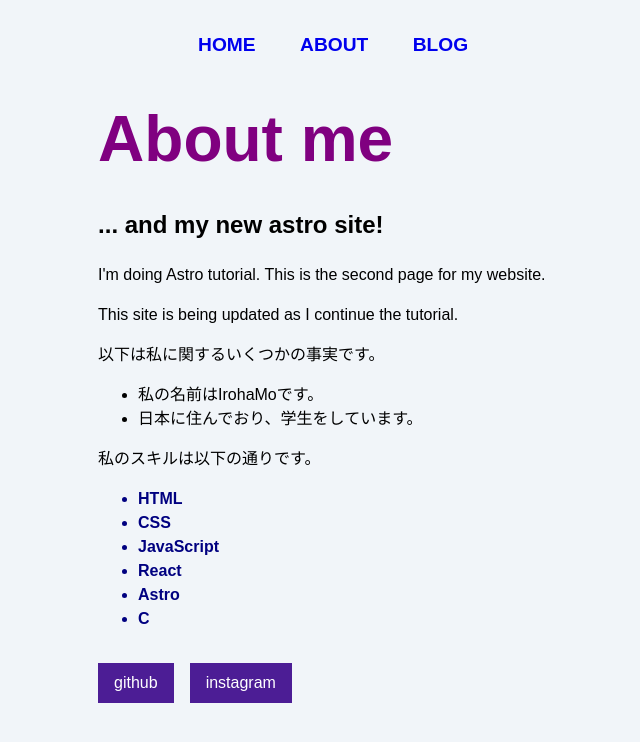
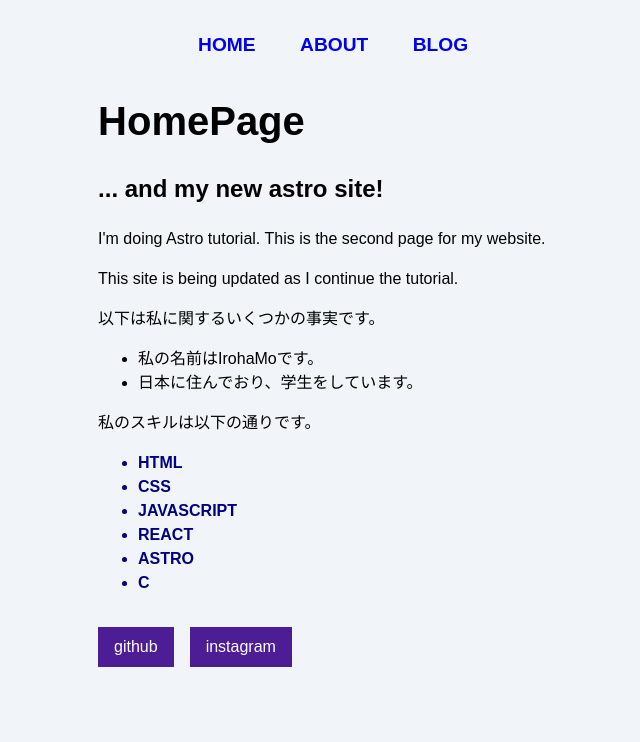
Before and after one commit to IrohaMo/IrohaMo.github.io, an Astro site: page /about in a window 1280 px wide. Shown: the whole page, without its empty margins (202-842 px from the left). Built offline with nearby package versions, Linux system fonts and the light colour scheme; Astro itself is replaced by a stand-in of ours.

Commit message:
refactor: use layout

```diff
--- /dev/null
+++ b/src/layouts/BaseLayout.astro
@@ -0,0 +1,24 @@
+---
+import Header from '../components/Header.astro';
+import Footer from '../components/Footer.astro';
+import '../styles/global.css';
+const pageTitle = "HomePage";
+---
+<html lang="ja">
+  <head>
+    <meta charset="utf-8" />
+    <link rel="icon" type="image/svg+xml" href="/favicon.svg" />
+    <meta name="viewport" content="width=device-width" />
+    <meta name="generator" content={Astro.generator} />
+    <title>{pageTitle}</title>
+  </head>
+  <body>
+    <Header />
+    <h1>{pageTitle}</h1>
+	<slot />
+    <Footer />
+    <script>
+      import "../scripts/menu.js";
+    </script>
+  </body>
+</html>
--- a/src/layouts/Layout.astro
+++ /dev/null
@@ -1,22 +0,0 @@
-<!doctype html>
-<html lang="en">
-	<head>
-		<meta charset="UTF-8" />
-		<meta name="viewport" content="width=device-width" />
-		<link rel="icon" type="image/svg+xml" href="/favicon.svg" />
-		<meta name="generator" content={Astro.generator} />
-		<title>Astro Basics</title>
-	</head>
-	<body>
-		<slot />
-	</body>
-</html>
-
-<style>
-	html,
-	body {
-		margin: 0;
-		width: 100%;
-		height: 100%;
-	}
-</style>
--- a/src/pages/about.astro
+++ b/src/pages/about.astro
@@ -1,7 +1,5 @@
 ---
-import '../styles/global.css'
-import Header from '../components/Header.astro';
-import Footer from '../components/Footer.astro';
+import BaseLayout from "../layouts/BaseLayout.astro";
 const pageTitle = "About me";
 
 const identity = {
@@ -18,28 +16,15 @@ const textCase = "uppercase";
 ---
 
 
-<html lang="ja">
-	<head>
-		<meta charset="utf-8" />
-		<link rel="icon" type="image/svg+xml" href="/favicon.svg" />
-		<meta name="viewport" content"width=device-width" />
-		<meta name="genarator" content={Astro.genarator} >
-		<title>{pageTitle}</title>
 <style define:vars={{skillColor, fontWeight, textCase}}>
-			h1 {
-				color: purple;
-				font-size: 4rem;
-			}
 	.skill {
 		color: var(--skillColor);
 		font-weight: var(--fontWeight);
-				font-transform: var(--textCase);
+		text-transform: var(--textCase);
 	}
 </style>
-	</head>
-	<body>
-		<Header />
-		<h1>{pageTitle}</h1>
+
+<BaseLayout pageTitle={pageTitle}>
 	<h2>... and my new astro site!</h2>
 	<p>I'm doing Astro tutorial. This is the second page for my website.</p>
 	<p>This site is being updated as I continue the tutorial.</p>
@@ -55,6 +40,4 @@ const textCase = "uppercase";
 	<ul>
 		{skills.map((skill) => <li class="skill">{skill}</li>)}
 	</ul>
-		<Footer />
-	</body>
-</html>
+</BaseLayout>
```
Also changed, not shown: src/pages/blog.astro (+5 -18 lines), src/pages/index.astro (+5 -20 lines). Lines whose indentation alone changed are shown as unchanged.
